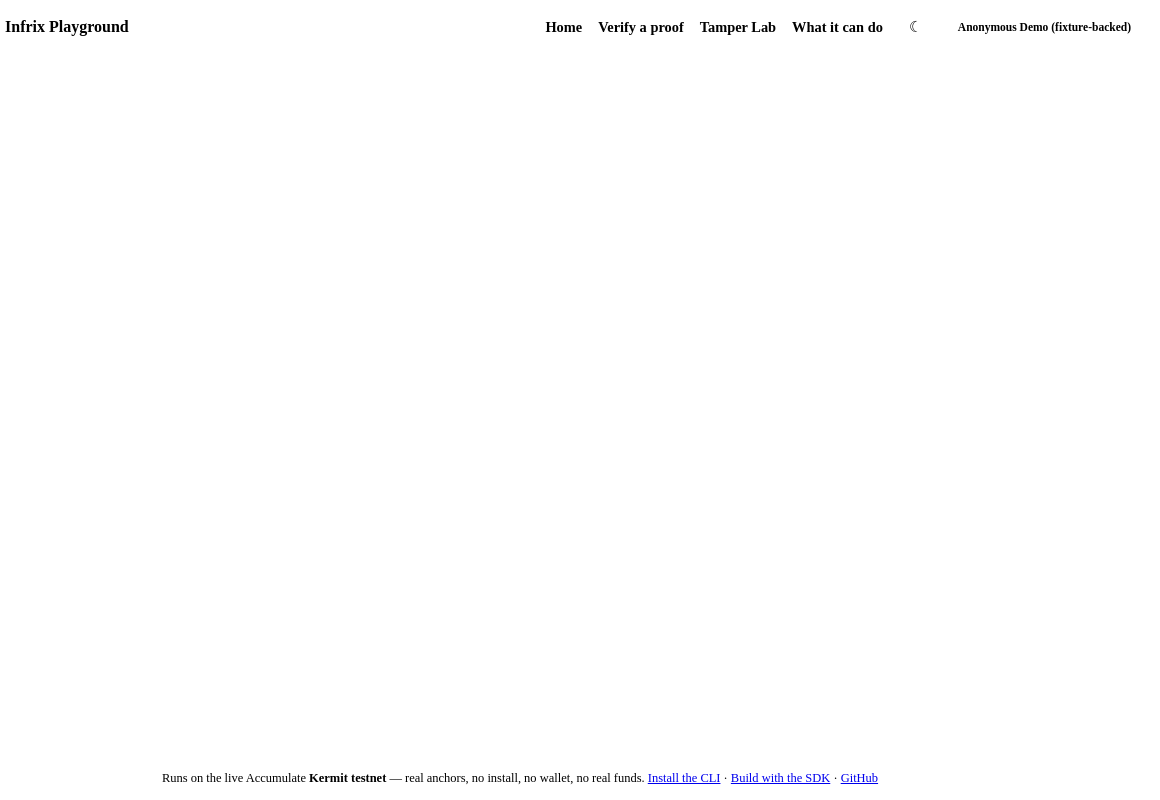
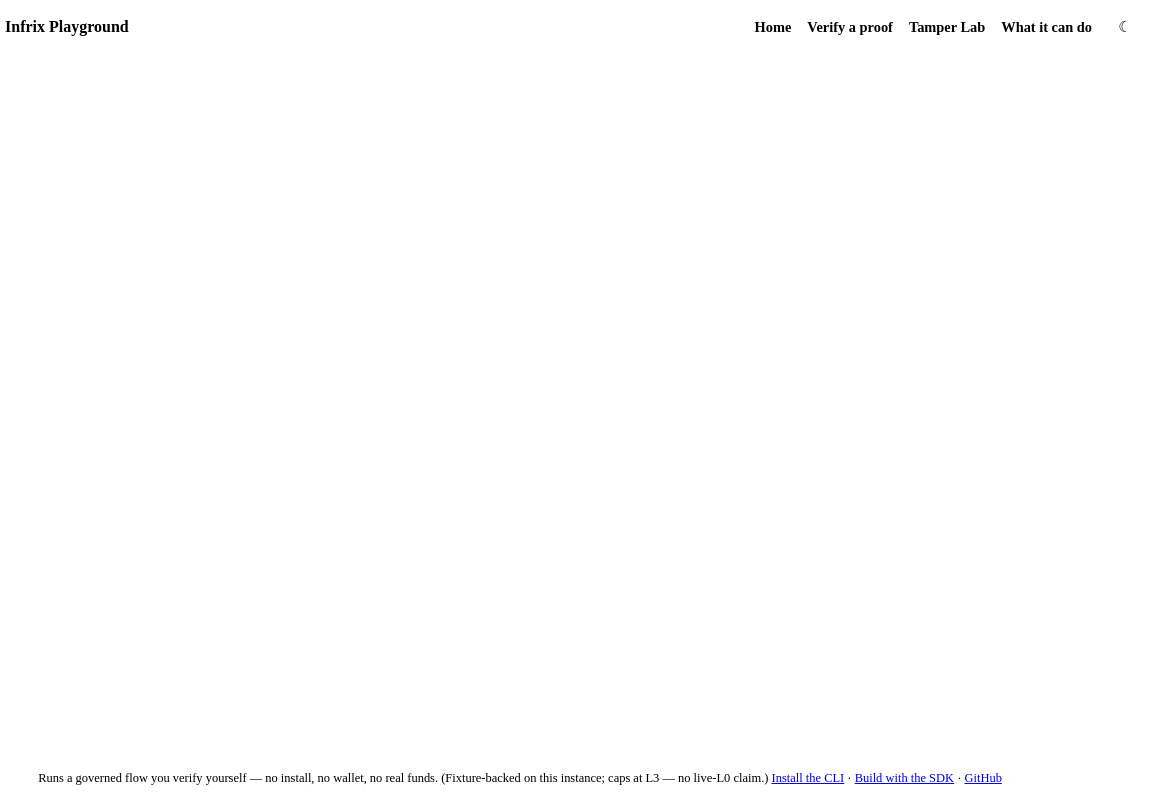
Before and after one commit to opendlt/infrix-playground, a website with bundled scripts: page web/index.html in a window 1280 px wide. Shown: the full height of the page, 120-1280 px from the left. Built offline with nearby package versions, Linux system fonts and the light colour scheme; files whose address does not match are found by name.

Commit message:
P0-5a: make playground footer and README claims honest (fixture/L3 unless Kermit sandbox enabled)

```diff
--- a/web/index.html
+++ b/web/index.html
@@ -36,7 +36,7 @@
   </main>
 
   <footer class="pg-footer">
-    <span>Runs on the live Accumulate <strong>Kermit testnet</strong> — real anchors, no install, no wallet, no real funds.</span>
+    <span id="pg-footer-claim">Runs a governed flow you verify yourself — no install, no wallet, no real funds. (Fixture-backed on this instance; caps at L3 — no live-L0 claim.)</span>
     <span class="pg-footer-links">
       <a href="https://github.com/opendlt/infrix-cli" target="_blank" rel="noopener">Install the CLI</a> ·
       <a href="https://github.com/opendlt/infrix-sdk-js" target="_blank" rel="noopener">Build with the SDK</a> ·
--- a/web/playground.js
+++ b/web/playground.js
@@ -916,12 +916,25 @@
 }
 
 // ---- boot ----
+// updateFooterClaim keeps the footer's headline claim honest: it only asserts
+// live Kermit anchors when this instance actually has Kermit enabled. When the
+// instance is fixture-backed (the default), it says so and does not claim
+// live-L0 / L4 (DX P0-5a — the claim tracks /api/config.kermitEnabled).
+function updateFooterClaim() {
+  const claim = document.getElementById('pg-footer-claim');
+  if (!claim) return;
+  claim.textContent = config.kermitEnabled
+    ? 'Runs on the live Accumulate Kermit testnet — real anchors (reaches L4), no install, no wallet, no real funds.'
+    : 'Runs a governed flow you verify yourself — no install, no wallet, no real funds. (Fixture-backed on this instance; caps at L3 — no live-L0 claim.)';
+}
+
 async function boot() {
   initTheme();
   try {
     config = await api('/api/config');
     if (!config.kermitEnabled && selectedMode === 'kermit') selectedMode = 'anonymous';
   } catch { /* defaults stand */ }
+  updateFooterClaim();
   telemetry.emit('page.loaded');
   window.addEventListener('hashchange', route);
   route();
```
Also changed, not shown: README.md.
